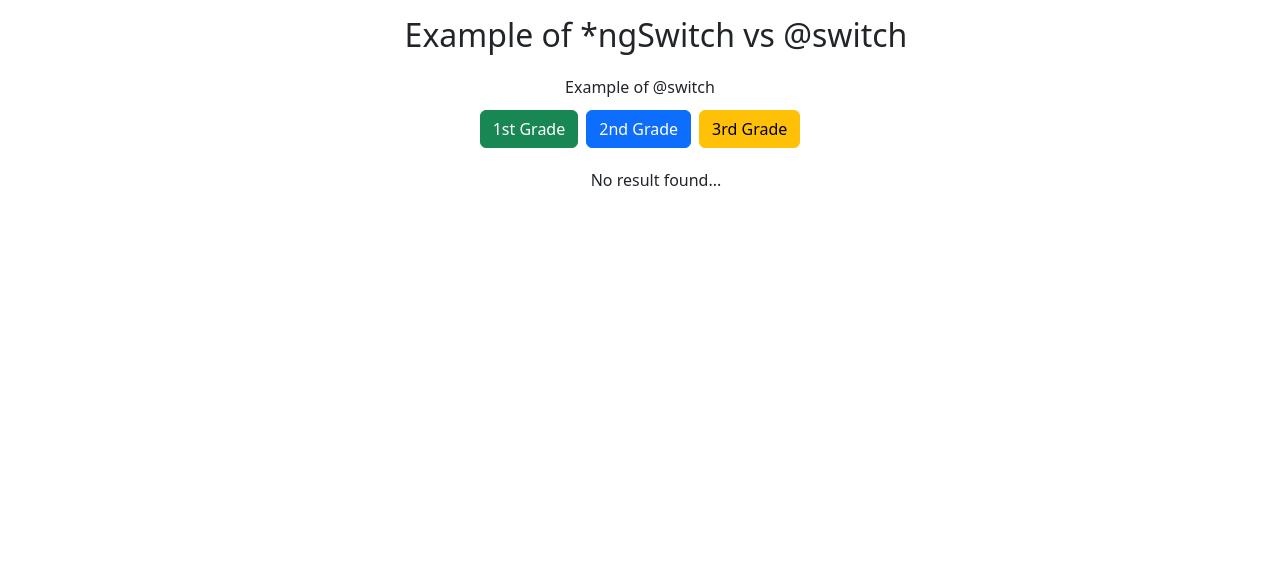
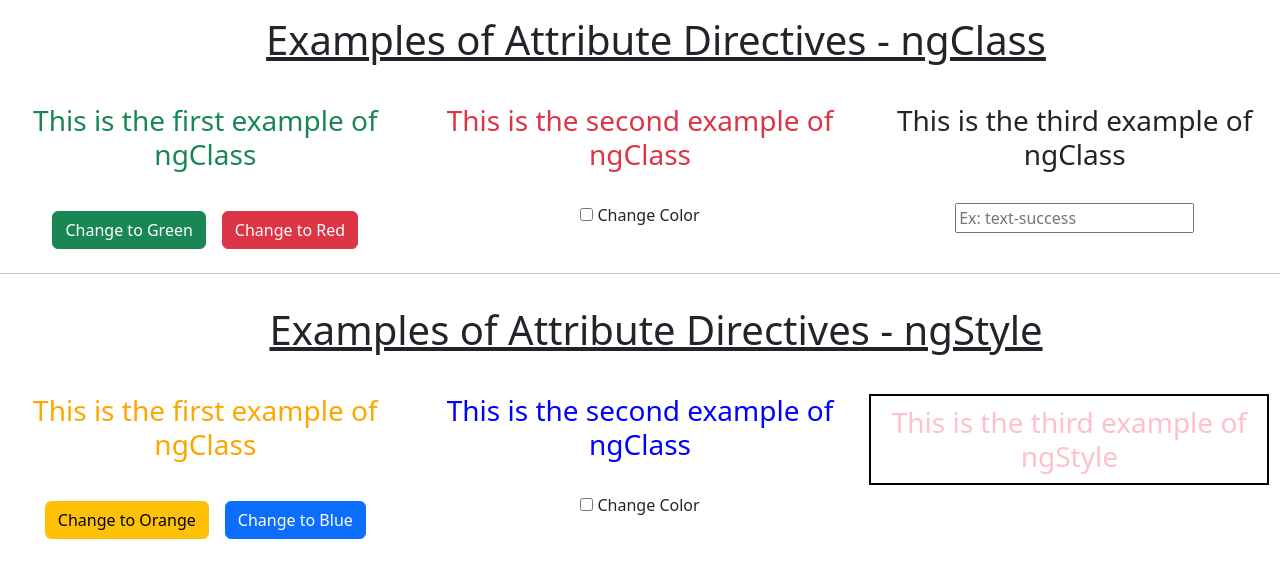
Before and after one commit to MeghanaDharmaraju/angularProject, an Angular app: page / in a window 1280 px wide. Shown: the top 578 px of the page. Built offline with nearby package versions, Linux system fonts and the light colour scheme.

Commit message:
Attributes directive ngClass and ngStyle

```diff
--- a/src/app/app.component.html
+++ b/src/app/app.component.html
@@ -6,6 +6,8 @@
 
 <!-- <app-ngfor-vs-for></app-ngfor-vs-for> -->
 
-<app-ngswitch-vs-switch></app-ngswitch-vs-switch>
+<!-- <app-ngswitch-vs-switch></app-ngswitch-vs-switch> -->
+
+<app-attribute-directives></app-attribute-directives>
 
 <router-outlet></router-outlet>
--- a/src/app/app.component.ts
+++ b/src/app/app.component.ts
@@ -5,6 +5,7 @@
 import { StructuralDirectiveNgifVsIfComponent } from './structural-directive-ngif-vs-if/structural-directive-ngif-vs-if.component';
 import { NgforVsForComponent } from './ngfor-vs-for/ngfor-vs-for.component';
 import { NgswitchVsSwitchComponent } from './ngswitch-vs-switch/ngswitch-vs-switch.component';
+import { AttributeDirectivesComponent } from './attribute-directives/attribute-directives.component';
 
 @Component({
   selector: 'app-root',
@@ -14,7 +15,8 @@
     // DirectiveComponent,
     // StructuralDirectiveNgifVsIfComponent,
     // NgforVsForComponent,
-    NgswitchVsSwitchComponent
+    // NgswitchVsSwitchComponent,
+    AttributeDirectivesComponent
    ],
   templateUrl: './app.component.html',
   styleUrl: './app.component.css',
--- /dev/null
+++ b/src/app/attribute-directives/attribute-directives.component.html
@@ -0,0 +1,55 @@
+<div class="row text-center">
+  <div class="col-12 m-3">
+    <h1><u>Examples of Attribute Directives - ngClass</u></h1>
+  </div>
+</div>
+
+<div class="row text-center pt-3">
+  <div class="col-4">
+    <h3 [ngClass]="textColor">This is the first example of ngClass</h3>
+    <br>
+    <button class="btn btn-success m-2" (click)="changeColor('text-success')">Change to Green</button>
+    <button class="btn btn-danger m-2" (click)="changeColor('text-danger')">Change to Red</button>
+  </div>
+
+  <div class="col-4">
+    <h3 [ngClass]="isTextGreen ? 'text-success' : 'text-danger' ">This is the second example of ngClass</h3>
+    <br>
+    <input type="checkbox" [(ngModel)]="isTextGreen"> Change Color
+  </div>
+
+  <div class="col-4">
+    <h3 [ngClass]="userClass">This is the third example of ngClass</h3>
+    <br>
+    <input type="text" [(ngModel)]="userClass" placeholder="Ex: text-success">
+  </div>
+
+</div>
+
+<hr>
+
+<div class="row text-center">
+  <div class="col-12 m-3">
+    <h1><u>Examples of Attribute Directives - ngStyle</u></h1>
+  </div>
+</div>
+
+<div class="row text-center pt-3">
+  <div class="col-4">
+    <h3 [ngStyle]="{'color': styleColor, 'font-weight':'lighter'}">This is the first example of ngClass</h3>
+    <br>
+    <button class="btn btn-warning m-2" (click)="updateColor('orange')">Change to Orange</button>
+    <button class="btn btn-primary m-2" (click)="updateColor('blue')">Change to Blue</button>
+  </div>
+
+  <div class="col-4">
+    <h3 [ngStyle]="{'color': isTextOrange ? 'orange':'blue'}">This is the second example of ngClass</h3>
+    <br>
+    <input type="checkbox" [(ngModel)]="isTextOrange"> Change Color
+  </div>
+
+  <div class="col-4">
+    <h3 [ngStyle]="customClass">This is the third example of ngStyle</h3>
+  </div>
+
+</div>
--- /dev/null
+++ b/src/app/attribute-directives/attribute-directives.component.ts
@@ -0,0 +1,41 @@
+import { CommonModule } from '@angular/common';
+import { Component } from '@angular/core';
+import { FormsModule } from '@angular/forms';
+
+@Component({
+  selector: 'app-attribute-directives',
+  imports: [CommonModule, FormsModule],
+  templateUrl: './attribute-directives.component.html',
+  styleUrl: './attribute-directives.component.css'
+})
+export class AttributeDirectivesComponent {
+//  1
+  textColor: string = 'text-success';
+  changeColor(color: string){
+    this.textColor = color;
+  }
+// 2
+  isTextGreen: boolean = false;
+// 3
+  userClass: string = '';
+
+
+  // using ngStyle
+  // 1
+  styleColor: string = 'orange';
+  updateColor(ngStyleColor: string) {
+    this.styleColor = ngStyleColor;
+  }
+
+  // 2
+  isTextOrange: boolean = false;
+
+  // 3
+  customClass: any ={
+    'color':'pink',
+    'height':'auto',
+    'width':'400px',
+    'border':'2px solid black',
+    'padding':'10px'
+  }
+}
```
Also changed, not shown: src/app/attribute-directives/attribute-directives.component.css (added), 1 other file (tests, documents, lock files or other folders).
